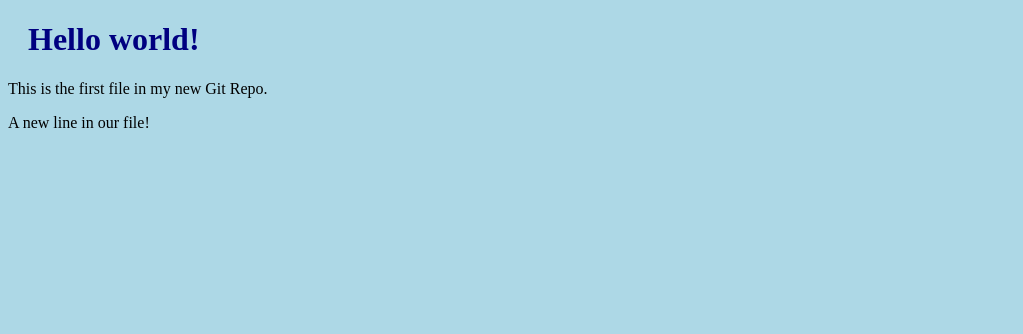
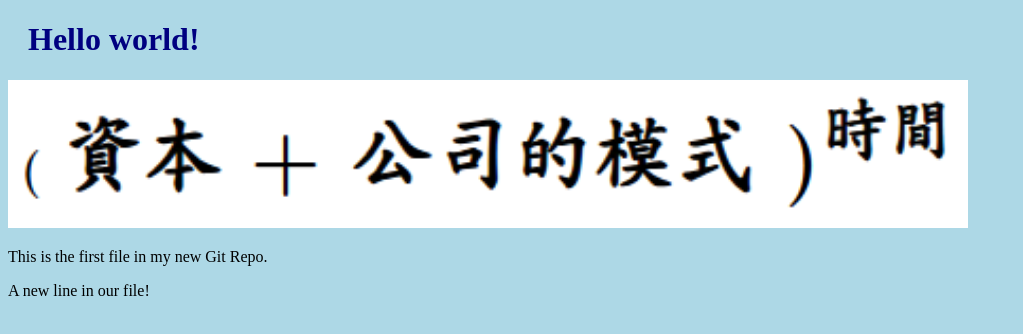
Before and after one commit to OscarLin0525/hello-word, a plain HTML site: page index.html in a window 1280 px wide. Shown: the whole page, without its empty margins (0-1023 px from the left). Drawn offline with Linux system fonts and the light colour scheme.

Commit message:
add image to hello world

```diff
--- a/index.html
+++ b/index.html
@@ -7,6 +7,9 @@
 <body>
 
 <h1>Hello world!</h1>
+<div><img src="img_hello_world.jpg"
+alt="Hello World from Space"
+style="width:100%;max-width:960px"></div>
 <p>This is the first file in my new Git Repo.</p>
 <p>A new line in our file!</p>
 
```
Also changed, not shown: img_hello_world.jpg (added).
